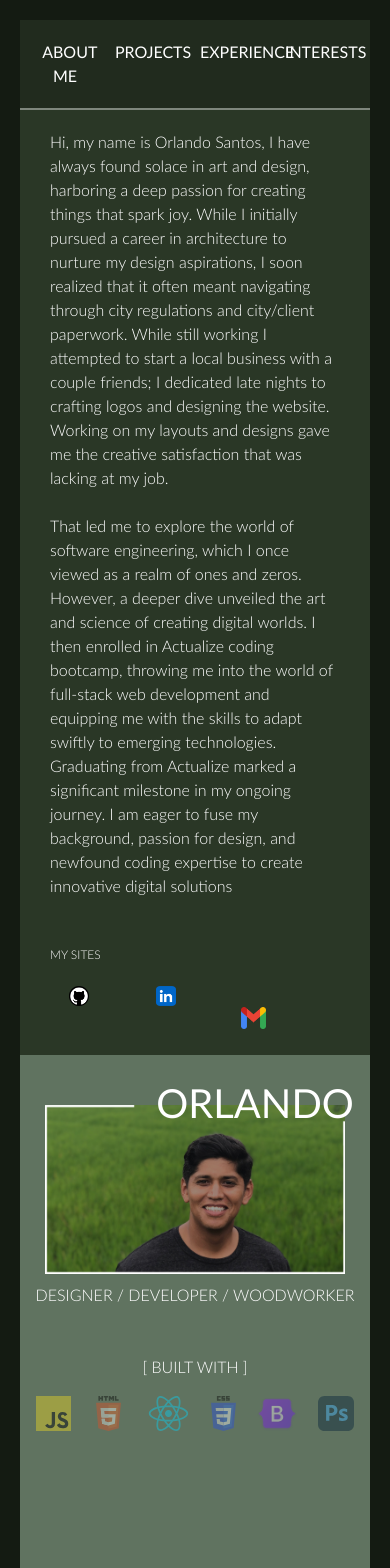
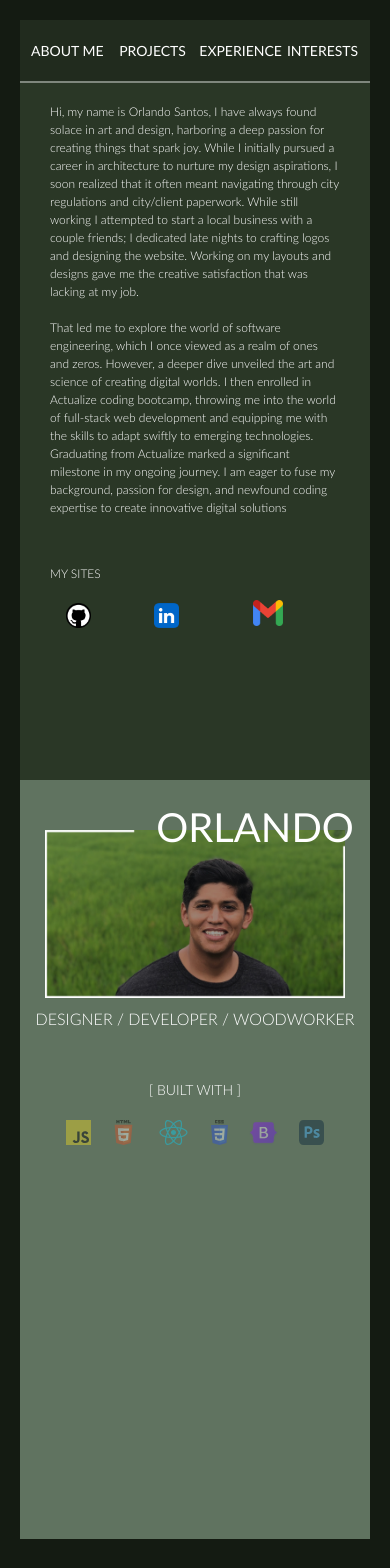
Before and after one commit to Osantos17/Personal-Website, a React (Vite) app: page / in a window 390 px wide. Shown: the top 1568 px of the page. Built offline with nearby package versions, Linux system fonts and the light colour scheme.

Commit message:
adjust css for mobile #3

```diff
--- a/src/Home.css
+++ b/src/Home.css
@@ -269,8 +269,16 @@ h6 {
     order: 1;
   }
 
+  h6 {
+    font-size: 14px;
+  }
+
+  p {
+    font-size: 12px;
+  }
+
   .index {
-    font-size: 16px;
+    font-size: 14px;
   }
 
   .mySites {
@@ -279,17 +287,25 @@ h6 {
   }
 
   .git {
-    max-width: 20px;
-    max-height: 20px;
-  }
-
-  .gmailIcon {
     max-width: 25px;
     max-height: 25px;
   }
 
+  .gmail:before {
+    font-size: 10px;
+  }
+
+  .gmailIcon {
+    max-width: 30px;
+    max-height: 30px;
+  }
+
   .link {
-    max-width: 20px;
-    max-height: 20px;
+    max-width: 25px;
+    max-height: 25px;
+  }
+
+  .copiedAlert {
+    left: 240px;
   }
 }
--- a/src/Home.jsx
+++ b/src/Home.jsx
@@ -110,7 +110,7 @@ export function Home () {
                   <div className="col-3 col-sm-3">
                     <a href='https://linkedin.com/in/orlandosantos17'><img className="connection link" src="/assets/linkedin.png" alt="LinkedIn" /></a>
                   </div>
-                  <div className="col-3 col-sm-4">
+                  <div className="col-4 col-md-4">
                     <span className="gmail" onClick={copyText}><img className ="connection gmailIcon" src="/assets/gmail.png" alt="Gmail" /></span>
                   </div>
                 </div>
--- a/src/paths/AboutMe.css
+++ b/src/paths/AboutMe.css
@@ -87,8 +87,8 @@
   }
 
   .logo {
-    max-width: 45px;
-    max-height: 35px;
+    max-width: 35px;
+    max-height: 25px;
   }
 
 }
--- a/src/paths/Interests.css
+++ b/src/paths/Interests.css
@@ -1,17 +1,17 @@
 .interestsContainer {
   max-height: 100%;
   margin-top: 50px;
-  overflow-x: hidden;
+  overflow-y: hidden;
 }
 
 .containerWood {
   margin-bottom: 20px;
-  overflow-x: hidden;
+  overflow-y: hidden;
 }
 
 .containerArch {
   margin-bottom: 20px;
-  overflow-x: hidden;
+  overflow-y: hidden;
 }
 
 
@@ -26,7 +26,7 @@
 .imagesContainer {
   display: flex;
   flex-direction: row;
-  overflow-x: hidden;
+  overflow-y: hidden;
 }
 
 .imgCategory {
--- a/src/paths/Projects.css
+++ b/src/paths/Projects.css
@@ -41,6 +41,6 @@
 
   .inProgress {
     bottom: 155px;
-    font-size: 50px;
+    font-size: 40px;
   }
 }
```
